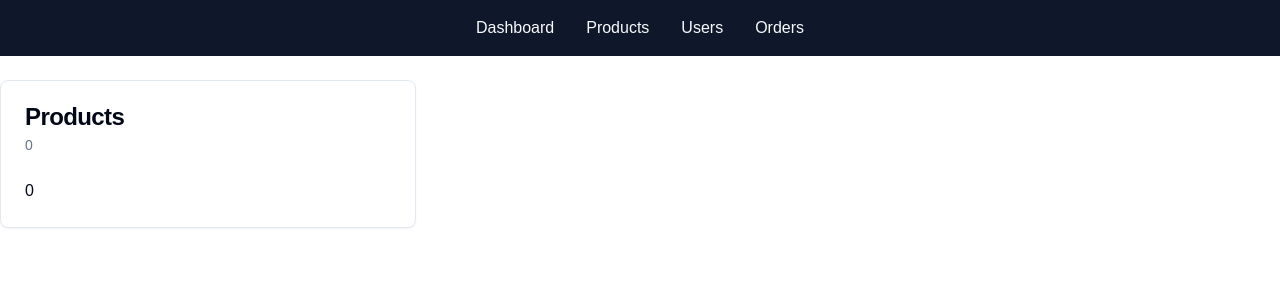
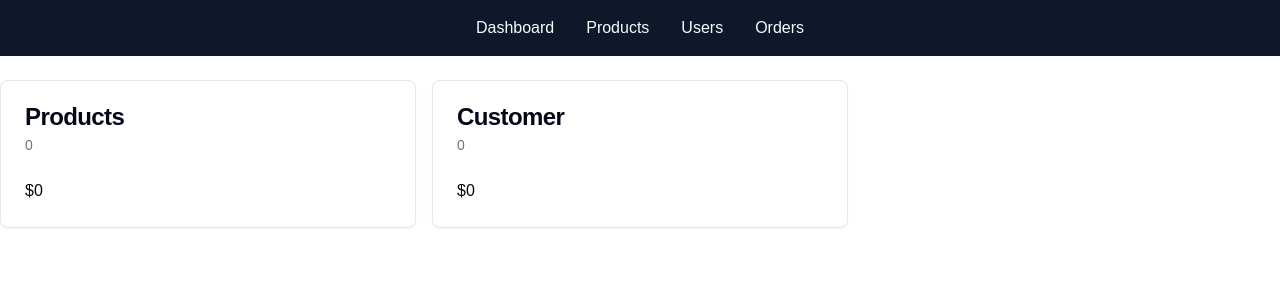
Before and after one commit to ushan-rx/ecom_platfrom, a Next.js app: page /admin in a window 1280 px wide. Shown: the top 300 px of the page. Built offline with nearby package versions, Linux system fonts and the light colour scheme; no server answers; the database is empty.

Commit message:
product card completed

```diff
--- a/src/app/admin/page.tsx
+++ b/src/app/admin/page.tsx
@@ -5,6 +5,7 @@ import {
     CardHeader,
     CardTitle } from "@/components/ui/card";
 import db from "@/db/db";
+import { formatCurrency, formatNumber } from "@/lib/formatters";
 
 
 async function getSalesData(){
@@ -24,8 +25,14 @@ export default async function AdminDashboard(){
     return <div className="grid grid-cols-1 md:grid-cols-2 lg:grid-cols-3 gap-4">
        <DashboardCard
             title="Products"
-            description={salesData.numberOfSales}
-            body={salesData.amount}></DashboardCard>
+            description={formatNumber(salesData.numberOfSales)}
+            body={formatCurrency(salesData.amount)}
+        />
+        <DashboardCard
+            title="Customer"
+            description={formatNumber(salesData.numberOfSales)}
+            body={formatCurrency(salesData.amount)}
+        />
     </div>
 }
 
```
